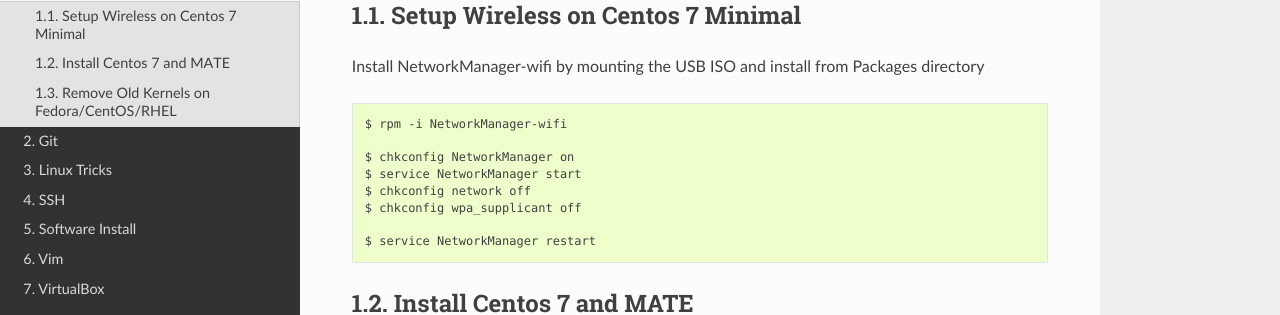
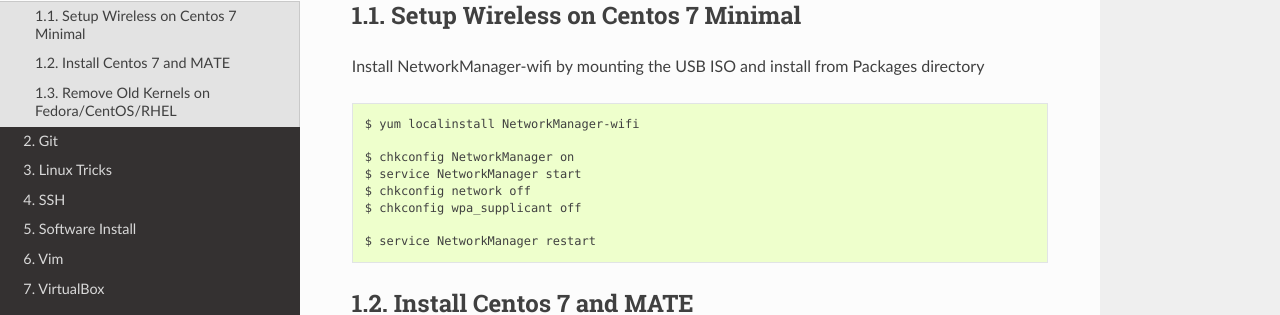
Before and after one commit to ijkim88/dotfiles-old, a Sphinx documentation site: the page built from cheatsheets/source/centos.rst, in a window 1280 px wide and 900 px high. Shown: the part 161-476 px from the top of the window. Built offline with Sphinx 7.4.7 and the Read the Docs theme 2.0.0, drawn with Linux system fonts in a browser that asks for light colours.

Commit message:
Small modification to install method for NetworkManager on new CentOS installation

```diff
--- a/cheatsheets/source/centos.rst
+++ b/cheatsheets/source/centos.rst
@@ -8,7 +8,7 @@
 
 .. code-block:: shell
 
-   $ rpm -i NetworkManager-wifi
+   $ yum localinstall NetworkManager-wifi
 
    $ chkconfig NetworkManager on
    $ service NetworkManager start
```
